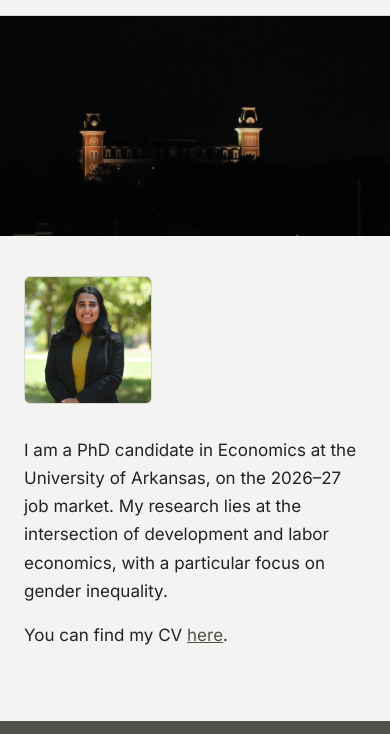
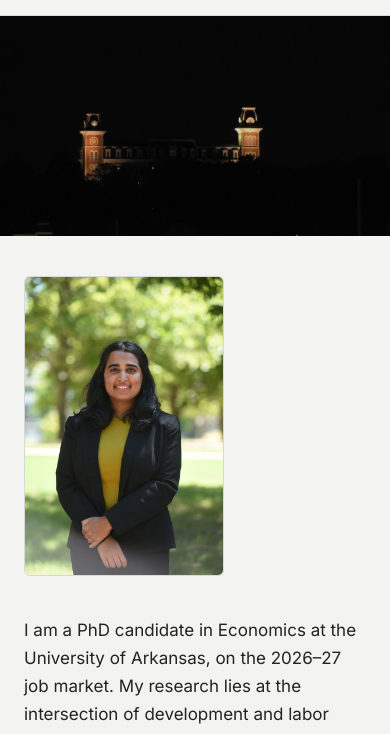
Before and after one commit to priyankapimpley/priyankapimpley.github.io, a plain HTML site: page index.html in a window 390 px wide. Shown: the part 108-842 px from the top of the page. Drawn offline with Linux system fonts and the light colour scheme.

Commit message:
Enlarge home headshot to portrait size
Co-Authored-By: Claude Sonnet 5.5 <noreply@anthropic.com>

```diff
--- a/css/style.css
+++ b/css/style.css
@@ -173,14 +173,14 @@ a:hover {
 /* Hero */
 .hero {
   display: flex;
-  gap: 32px;
+  gap: 40px;
   align-items: flex-start;
   margin-bottom: 8px;
 }
 
 .hero img {
-  width: 168px;
-  height: 168px;
+  width: 283px;
+  height: 425px;
   object-fit: cover;
   border-radius: 6px;
   flex-shrink: 0;
@@ -375,8 +375,8 @@ hr.div {
     flex-direction: column;
   }
   .hero img {
-    width: 128px;
-    height: 128px;
+    width: 200px;
+    height: 300px;
   }
   header.site .row {
     flex-direction: column;
--- a/index.html
+++ b/index.html
@@ -8,7 +8,7 @@
 <link rel="preconnect" href="https://fonts.googleapis.com">
 <link rel="preconnect" href="https://fonts.gstatic.com" crossorigin>
 <link href="https://fonts.googleapis.com/css2?family=Inter:wght@400;500;600&family=Source+Serif+4:opsz,wght@8..60,500;8..60,600&display=swap" rel="stylesheet">
-<link rel="stylesheet" href="css/style.css?v=6">
+<link rel="stylesheet" href="css/style.css?v=7">
 </head>
 <body>
 
@@ -33,7 +33,7 @@
 <main class="wrap home-main">
 
   <div class="hero">
-    <img src="assets/headshot.jpg" alt="Portrait of Priyanka Pimple" width="168" height="168">
+    <img src="assets/headshot.jpg" alt="Portrait of Priyanka Pimple" width="283" height="425">
     <div class="bio">
       <p>I am a PhD candidate in Economics at the University of Arkansas, on the 2026&ndash;27 job market. My research lies at the intersection of development and labor economics, with a particular focus on gender inequality.</p>
       <p>You can find my CV <a href="cv-pdf.html">here</a>.</p>
```
Also changed, not shown: cv-pdf.html (+1 -1 lines), cv.html (+1 -1 lines), papers.html (+1 -1 lines).
